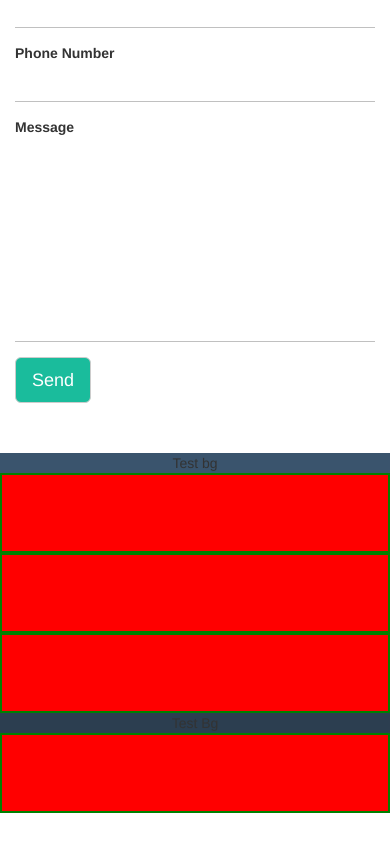
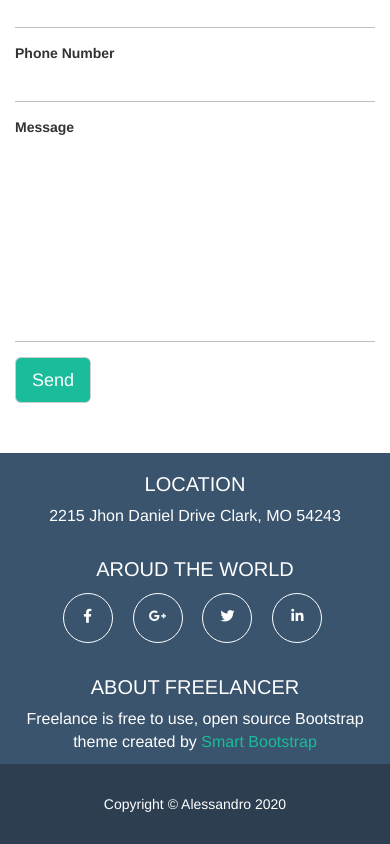
Before and after one commit to alessandro-gennaccari/html-css-bootstrap-freelancer, a plain HTML site: page index.html in a window 390 px wide. Shown: the part 3592-4436 px from the top of the page. Before the commit the page ends 4405 px from the top, so only its background shows below. Drawn offline with nearby package versions, Linux system fonts and the light colour scheme.

Commit message:
Completed whitout full responsive

```diff
--- a/css/style.css
+++ b/css/style.css
@@ -18,6 +18,10 @@ p {
     color: #2c3e50;
 }
 
+.color_green {
+    color: #1abc9c;
+}
+
 .color_white {
     color: white;
 }
@@ -26,19 +30,19 @@ p {
     background-color: #1abc9c;
 }
 
-.p-10 {
+.p_10 {
     padding: 10px;
 }
 
-.mt-30 {
+.mt_30 {
     margin-top: 30px;
 }
 
-.mb-30 {
+.mb_30 {
     margin-bottom: 30px;
 }
 
-.mb-50 {
+.mb_50 {
     margin-bottom: 50px;
 }
 
@@ -124,16 +128,6 @@ p {
     cursor: pointer;
 }
 
-
-/* FOOTER */
-footer .container-fluid:first-child {
-    background-color: #3a546d;
-}
-
-footer .container-fluid:last-child {
-    background-color: #2c3e50;
-}
-
 #contact input {
     border: none;
     border-radius: 0;
@@ -145,9 +139,30 @@ footer .container-fluid:last-child {
     height: 200px;
 }
 
-/* DEBUG */
-.debug [class*="col-"]{
-    height: 80px;
-    background-color: red;
-    border: 2px solid green;
+/* FOOTER */
+footer h3 {
+    font-size: 20px;
 }
+
+footer p {
+    font-size: 16px;
+}
+
+footer .credits {
+    background-color: #3a546d;
+}
+
+footer .credits ul li i{
+    color: white;
+    height: 50px;
+    width: 50px;
+    margin: 3px;
+    border: 1px solid white;
+    border-radius: 50%;
+    padding: 15px;
+}
+
+footer .copy {
+    background-color: #2c3e50;
+    padding: 30px 0;
+}
--- a/index.html
+++ b/index.html
@@ -60,7 +60,7 @@
     <main>
 
         <!-- 1-Portfolio -->
-        <section id="portfolio" class="text-center mb-50">
+        <section id="portfolio" class="text-center mb_50">
 
             <div class="container">
 
@@ -68,12 +68,12 @@
 
                     <div class="col-xs-12">
                         <h2 class="text-uppercase color_black">Portfolio</h2>
-                        <div class="ms_star color_blue mb-30">
+                        <div class="ms_star color_blue mb_30">
                             <i class="fas fa-star"></i>
                         </div>
                     </div>
 
-                    <div class="col-xs-12 col-sm-6 col-lg-4 p-10">
+                    <div class="col-xs-12 col-sm-6 col-lg-4 p_10">
                         <div class="ms_card">
                             <div class="ms_layover">
                               <i class="plus fas fa-plus"></i>
@@ -82,7 +82,7 @@
                           </div>
                     </div>
 
-                    <div class="col-xs-12 col-sm-6 col-lg-4 p-10">
+                    <div class="col-xs-12 col-sm-6 col-lg-4 p_10">
                         <div class="ms_card">
                             <div class="ms_layover">
                               <i class="plus fas fa-plus"></i>
@@ -91,7 +91,7 @@
                         </div>
                     </div>
 
-                    <div class="col-xs-12 col-sm-6 col-lg-4 p-10">
+                    <div class="col-xs-12 col-sm-6 col-lg-4 p_10">
                         <div class="ms_card">
                             <div class="ms_layover">
                               <i class="plus fas fa-plus"></i>
@@ -100,7 +100,7 @@
                         </div>
                     </div>
 
-                    <div class="col-xs-12 col-sm-6 col-lg-4 p-10">
+                    <div class="col-xs-12 col-sm-6 col-lg-4 p_10">
                         <div class="ms_card">
                             <div class="ms_layover">
                               <i class="plus fas fa-plus"></i>
@@ -109,7 +109,7 @@
                         </div>
                     </div>
 
-                    <div class="col-xs-12 col-sm-6 col-lg-4 p-10">
+                    <div class="col-xs-12 col-sm-6 col-lg-4 p_10">
                         <div class="ms_card">
                             <div class="ms_layover">
                               <i class="plus fas fa-plus"></i>
@@ -118,7 +118,7 @@
                         </div>
                     </div>
 
-                    <div class="col-xs-12 col-sm-6 col-lg-4 p-10">
+                    <div class="col-xs-12 col-sm-6 col-lg-4 p_10">
                         <div class="ms_card">
                             <div class="ms_layover">
                               <i class="plus fas fa-plus"></i>
@@ -134,14 +134,14 @@
         </section> -->
 
         <!-- 2-About -->
-        <section id="about" class="bg_green color_white mb-50">
+        <section id="about" class="bg_green color_white mb_50">
 
             <div class="container">
                 <div class="row">
 
                     <div class="col-xs-12 text-center">
                         <h2 class="text-uppercase">About</h2>
-                        <div class="ms_star mb-30">
+                        <div class="ms_star mb_30">
                             <i class="fas fa-star"></i>
                         </div>
                     </div>
@@ -155,7 +155,7 @@
                     </div>
 
                     <div class="col-xs-12 text-center">
-                        <a class="btn btn-default bg_green color_white btn-lg mt-30 mb-50" href="#" role="button">
+                        <a class="btn btn-default bg_green color_white btn-lg mt_30 mb_50" href="#" role="button">
                             <i class="fas fa-download"></i>
                             Download
                         </a>
@@ -167,14 +167,14 @@
         </section>
 
         <!-- 3-Contact-me -->
-        <section id="contact" class="mb-50">
+        <section id="contact" class="mb_50">
 
             <div class="container">
                 <div class="row">
 
                     <div class="col-xs-12 text-center">
                         <h2 class="text-uppercase color_black">Contact me</h2>
-                        <div class="ms_star color_blue mb-50">
+                        <div class="ms_star color_blue mb_50">
                             <i class="fas fa-star"></i>
                         </div>
                     </div>
@@ -214,22 +214,69 @@
     </main>
     <!-- / Maincorp -->
 
-    <!-- Footer: Top-Info, Bottom-Copyright -->
-    <footer class="text-center">
+    <!-- Footer: Top-credits, Bottom-Copyright -->
+    <footer class="text-center color_white">
 
-        <div class="container-fluid debug">
-            Test bg
-            <div class="row">
-                <div class="col-md-4 col-xs-12"></div>
-                <div class="col-md-4 col-xs-12"></div>
-                <div class="col-md-4 col-xs-12"></div>
+        <div class="credits">
+
+            <div class="container">
+                <div class="row">
+
+                    <div class="col-md-4 col-xs-12">
+                        <h3 class="text-uppercase">Location</h3>
+                        <p>2215 Jhon Daniel Drive Clark, MO 54243</p>
+                    </div>
+
+                    <div class="col-md-4 col-xs-12">
+                        <h3 class="text-uppercase">Aroud the world</h3>
+                        <ul class="list-unstyled list-inline">
+                            <li>
+                                <a href="">
+                                    <i class="fab fa-facebook-f"></i>
+                                </a>
+                            </li>
+                            <li>
+                                <a href="">
+                                    <i class="fab fa-google-plus-g"></i>
+                                </a>
+                            </li>
+                            <li>
+                                <a href="">
+                                    <i class="fab fa-twitter"></i>
+                                </a>
+                            </li>
+                            <li>
+                                <a href="">
+                                    <i class="fab fa-linkedin-in"></i>
+                                </a>
+                            </li>
+                        </ul>
+                    </div>
+
+                    <div class="col-md-4 col-xs-12">
+                        <h3 class="text-uppercase">About Freelancer</h3>
+                        <p>
+                            Freelance is free to use, open source Bootstrap theme created by
+                            <span class="color_green">Smart Bootstrap</span>
+                        </p>
+                    </div>
+
+                </div>
             </div>
+
         </div>
 
-        <div class="container-fluid debug">
-            <div class="row">
-                Test Bg
-                <div class="col-xs-12"></div>
+
+        <div class="copy">
+
+            <div class="container-fluid">
+                <div class="row">
+
+                    <div class="col-xs-12">
+                        <span>Copyright &#169; Alessandro 2020</span>
+                    </div>
+                </div>
+
             </div>
 
         </div>
```
